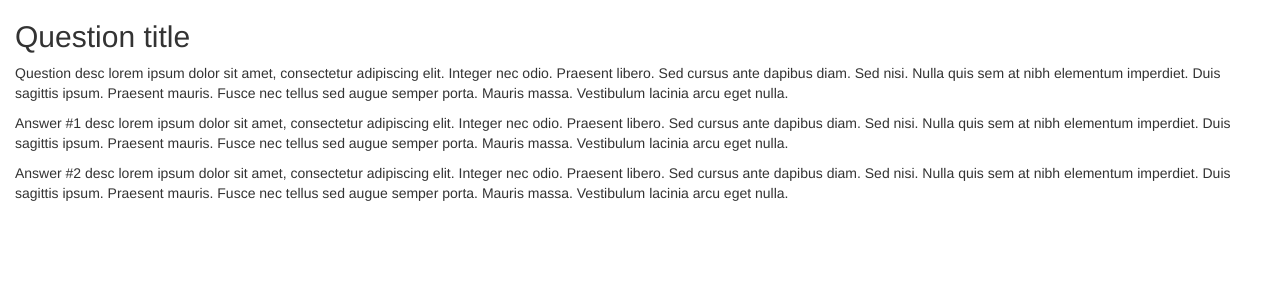
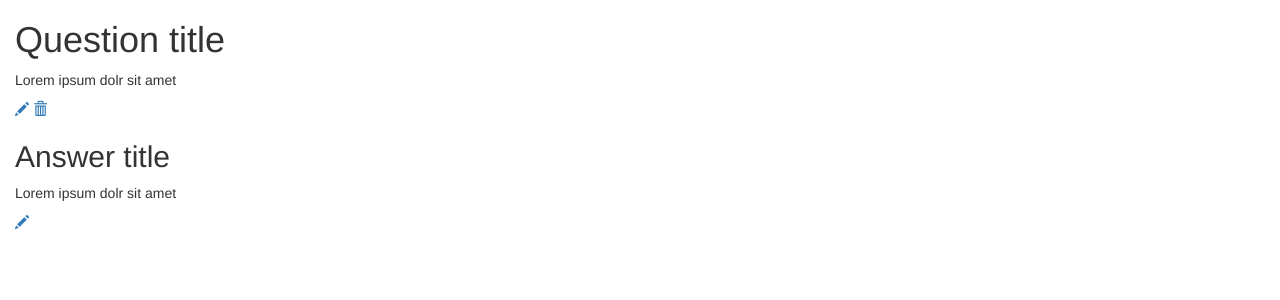
Before and after one commit to kotoszo/tapeta_askmate, a Flask app: template templates/question.html in a window 1280 px wide. Shown: the top 300 px of the page. Run offline with Flask 2, Linux system fonts and the light colour scheme; the template is opened without the code that fills it, so the values that code supplies are empty; parts of the project's set-up code (start-up, migrations or seed data) failed here and were passed over; some libraries are stand-ins or nearby versions.

Commit message:
index button fix, form.html skeleton

```diff
--- a/templates/question.html
+++ b/templates/question.html
@@ -18,21 +18,14 @@
     <div class="container-fluid">
         <div class="row">
             <div class="col-md-12">
-                <h2>Question title</h2>
-                <p>Question desc lorem ipsum dolor sit amet, consectetur adipiscing elit. Integer nec odio. Praesent libero.
-                    Sed cursus ante dapibus diam. Sed nisi. Nulla quis sem at nibh elementum imperdiet. Duis sagittis ipsum.
-                    Praesent mauris. Fusce nec tellus sed augue semper porta. Mauris massa. Vestibulum lacinia arcu eget
-                    nulla.</p>
+                <h1>Question title</h1>
+                <p>Lorem ipsum dolr sit amet</p>
+                <a href="#"><span class="glyphicon glyphicon-pencil" aria-hidden="true"></span></a>
+                <a href="#"><span class="glyphicon glyphicon-trash" aria-hidden="true"></span></a>
 
-                <p>Answer #1 desc lorem ipsum dolor sit amet, consectetur adipiscing elit. Integer nec odio. Praesent libero.
-                    Sed cursus ante dapibus diam. Sed nisi. Nulla quis sem at nibh elementum imperdiet. Duis sagittis ipsum.
-                    Praesent mauris. Fusce nec tellus sed augue semper porta. Mauris massa. Vestibulum lacinia arcu eget
-                    nulla.</p>
-
-                <p>Answer #2 desc lorem ipsum dolor sit amet, consectetur adipiscing elit. Integer nec odio. Praesent libero.
-                    Sed cursus ante dapibus diam. Sed nisi. Nulla quis sem at nibh elementum imperdiet. Duis sagittis ipsum.
-                    Praesent mauris. Fusce nec tellus sed augue semper porta. Mauris massa. Vestibulum lacinia arcu eget
-                    nulla.</p>
+                <h2>Answer title</h2>
+                <p>Lorem ipsum dolr sit amet</p>
+                <a href="#"><span class="glyphicon glyphicon-pencil" aria-hidden="true"></span></a>
             </div>
         </div>
     </div>
```
Also changed, not shown: templates/index.html (+4 -6 lines).
